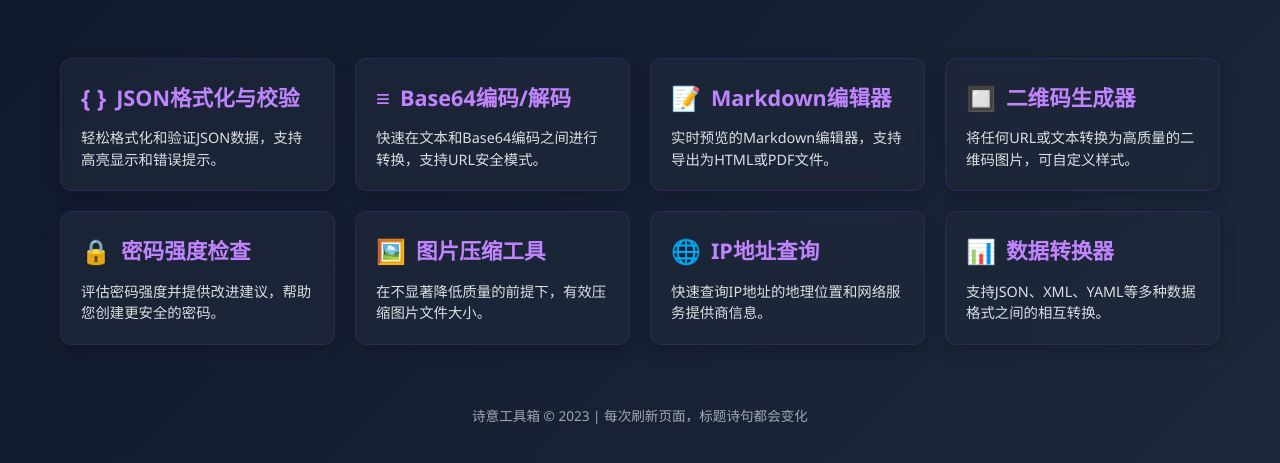
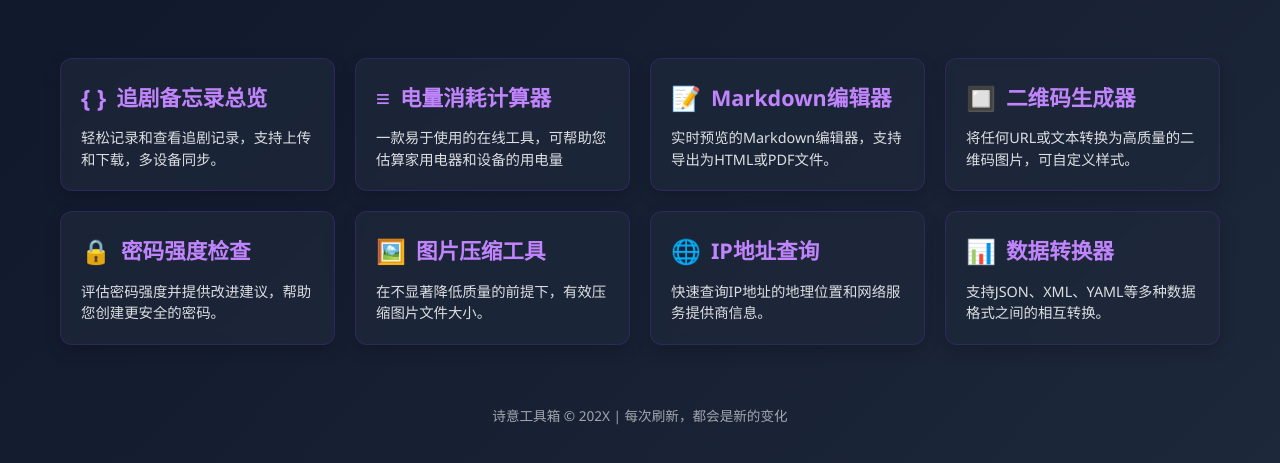
Before and after one commit to xgd1062/1062, a plain HTML site: page index.html in a window 1280 px wide. Shown: the part 189-652 px from the top of the page. Drawn offline with Linux system fonts and the light colour scheme.

Commit message:
Add files via upload

```diff
--- a/index.html
+++ b/index.html
@@ -1,5 +1,6 @@
 <!DOCTYPE html>
 <html lang="zh-CN">
+
 <head>
     <meta charset="UTF-8">
     <meta name="viewport" content="width=device-width, initial-scale=1.0">
@@ -10,6 +11,7 @@
             padding: 0;
             box-sizing: border-box;
         }
+
         body {
             font-family: 'Segoe UI', 'Microsoft YaHei', sans-serif;
             line-height: 1.6;
@@ -18,21 +20,32 @@
             min-height: 100vh;
             padding: 20px;
         }
+
         .container {
             max-width: 1200px;
             margin: 30px auto;
             padding: 20px;
         }
+
         header {
             text-align: center;
             margin-bottom: 30px;
             padding: 20px;
             animation: fadeIn 1s ease-out;
         }
+
         @keyframes fadeIn {
-            from { opacity: 0; transform: translateY(-20px); }
-            to { opacity: 1; transform: translateY(0); }
+            from {
+                opacity: 0;
+                transform: translateY(-20px);
+            }
+
+            to {
+                opacity: 1;
+                transform: translateY(0);
+            }
         }
+
         .poem-title {
             font-size: 2.8rem;
             font-weight: 700;
@@ -45,11 +58,13 @@
             transition: all 0.5s ease;
             padding: 10px 0;
         }
+
         .tool-grid {
             display: grid;
             grid-template-columns: repeat(auto-fill, minmax(240px, 1fr));
             gap: 20px;
         }
+
         .tool-card {
             display: block;
             background: rgba(30, 41, 59, 0.7);
@@ -64,12 +79,14 @@
             box-shadow: 0 6px 16px rgba(0, 0, 0, 0.2);
             height: 100%;
         }
+
         .tool-card:hover {
             transform: translateY(-5px);
             box-shadow: 0 10px 25px rgba(124, 58, 237, 0.3);
             background: rgba(30, 41, 59, 0.85);
             border-color: rgba(124, 58, 237, 0.4);
         }
+
         .tool-card::before {
             content: '';
             position: absolute;
@@ -80,9 +97,11 @@
             background: linear-gradient(90deg, transparent, rgba(167, 139, 250, 0.1), transparent);
             transition: all 0.8s ease;
         }
+
         .tool-card:hover::before {
             left: 100%;
         }
+
         .tool-card h3 {
             color: #c084fc;
             margin-top: 0;
@@ -93,12 +112,14 @@
             align-items: center;
             gap: 10px;
         }
+
         .tool-card p {
             color: rgba(255, 255, 255, 0.85);
             font-size: 0.9rem;
             margin-bottom: 0;
             line-height: 1.5;
         }
+
         .footer {
             text-align: center;
             margin-top: 40px;
@@ -106,20 +127,24 @@
             color: rgba(255, 255, 255, 0.6);
             font-size: 0.85rem;
         }
+
         .icon {
             font-size: 1.5rem;
         }
+
         @media (max-width: 768px) {
             .tool-grid {
                 grid-template-columns: 1fr;
                 gap: 15px;
             }
+
             .poem-title {
                 font-size: 2.2rem;
             }
         }
     </style>
 </head>
+
 <body>
     <div class="container">
         <header>
@@ -127,14 +152,14 @@
         </header>
         <div class="tool-grid">
             <!-- 工具卡片 1 -->
-            <a href="#" class="tool-card">
-                <h3><span class="icon">{ }</span> JSON格式化与校验</h3>
-                <p>轻松格式化和验证JSON数据，支持高亮显示和错误提示。</p>
+            <a href="./000/追剧备忘录总览.html" class="tool-card">
+                <h3><span class="icon">{ }</span> 追剧备忘录总览</h3>
+                <p>轻松记录和查看追剧记录，支持上传和下载，多设备同步。</p>
             </a>
             <!-- 工具卡片 2 -->
-            <a href="#" class="tool-card">
-                <h3><span class="icon">≡</span> Base64编码/解码</h3>
-                <p>快速在文本和Base64编码之间进行转换，支持URL安全模式。</p>
+            <a href="./1062/000/电量消耗计算器.html" class="tool-card">
+                <h3><span class="icon">≡</span> 电量消耗计算器</h3>
+                <p>一款易于使用的在线工具，可帮助您估算家用电器和设备的用电量</p>
             </a>
             <!-- 工具卡片 3 -->
             <a href="#" class="tool-card">
@@ -168,7 +193,7 @@
             </a>
         </div>
         <div class="footer">
-            <p>诗意工具箱 &copy; 2023 | 每次刷新页面，标题诗句都会变化</p>
+            <p>诗意工具箱 &copy; 202X | 每次刷新，都会是新的变化</p>
         </div>
     </div>
     <script>
@@ -187,7 +212,7 @@
         ];
 
         // 当页面加载时
-        document.addEventListener('DOMContentLoaded', function() {
+        document.addEventListener('DOMContentLoaded', function () {
             // 获取标题元素
             const poemTitle = document.getElementById('poemTitle');
             // 随机选择一首诗
@@ -203,4 +228,5 @@
         });
     </script>
 </body>
+
 </html>
```
